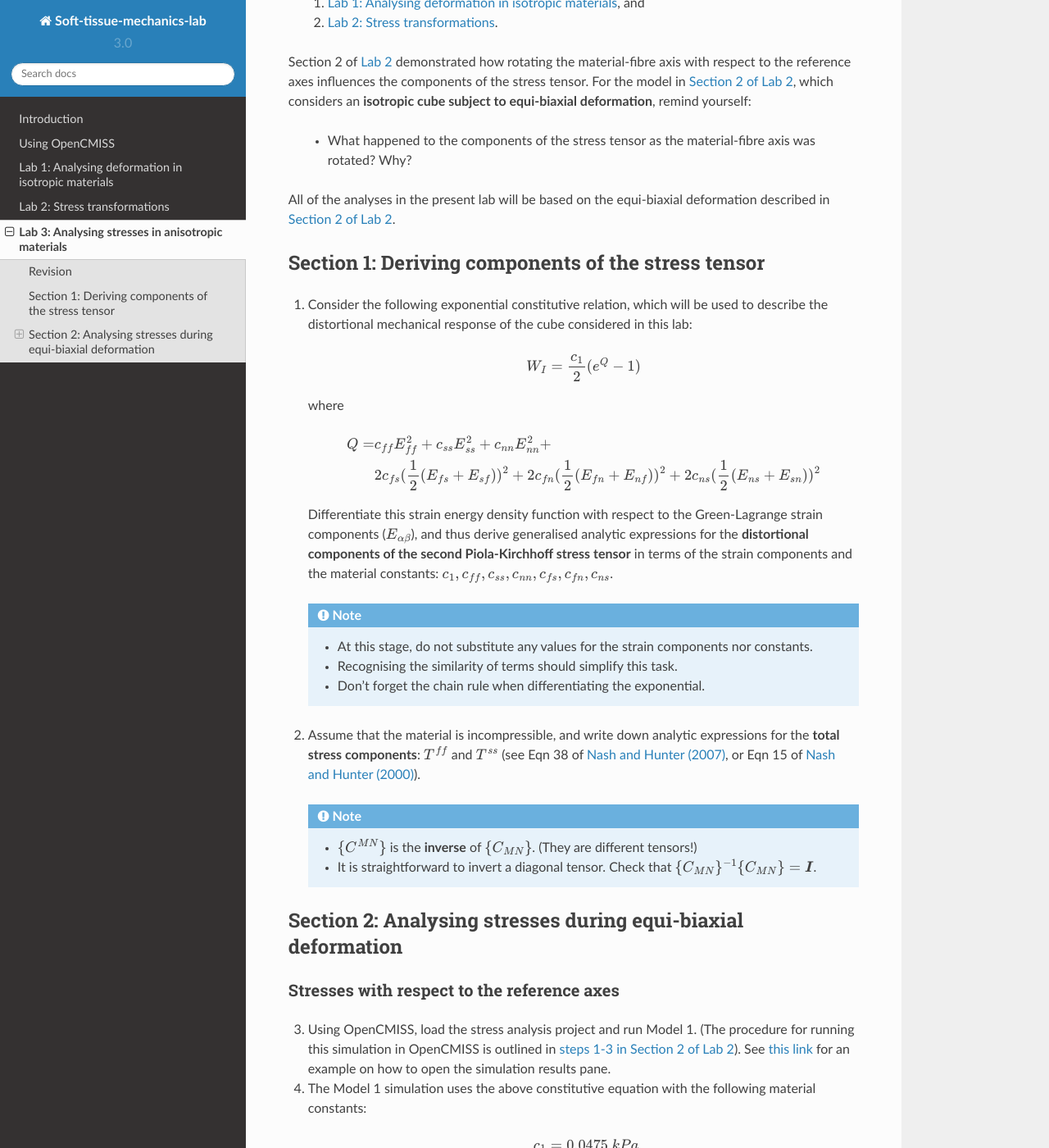
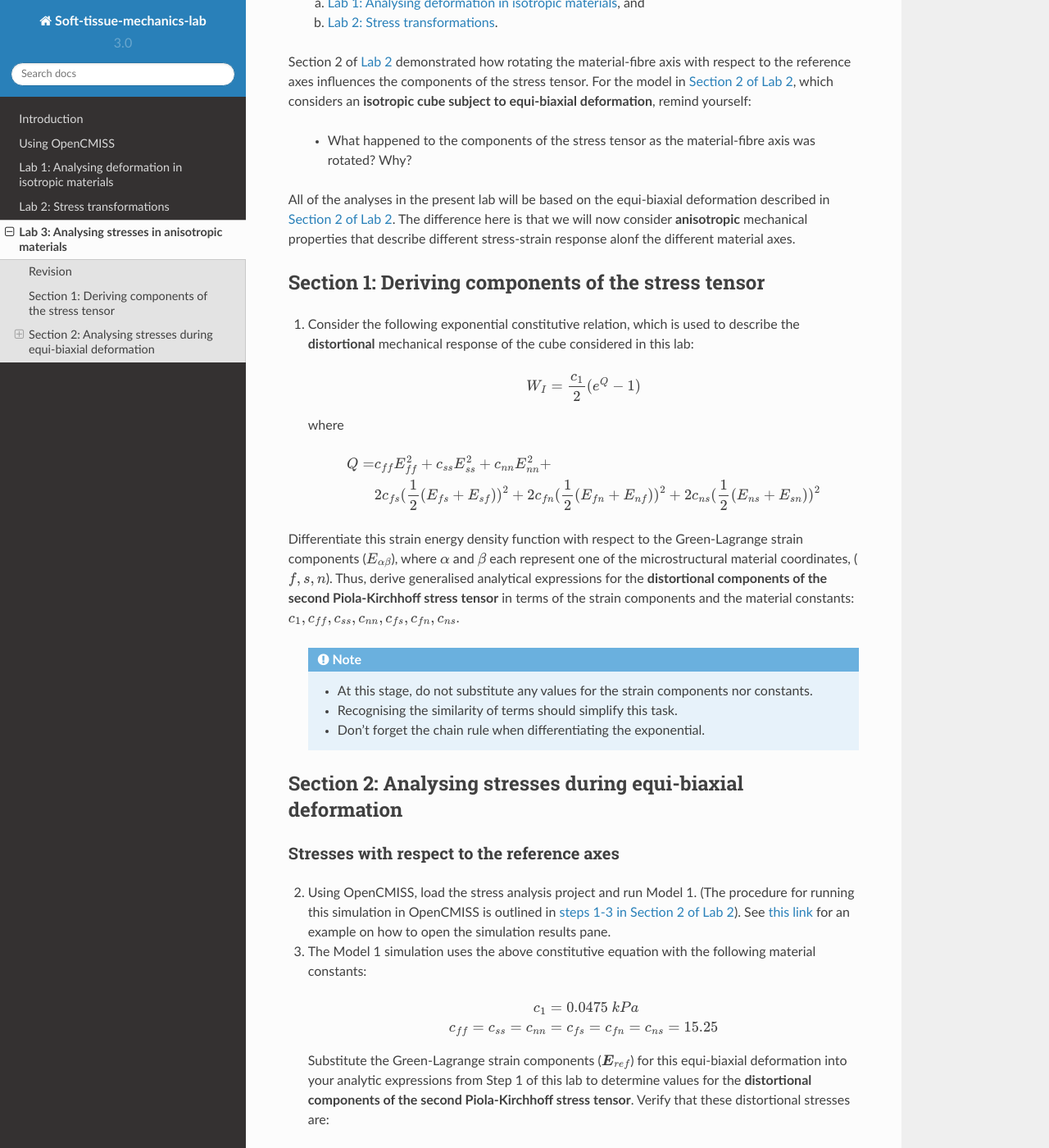
Before and after one commit to mpnash/soft-tissue-mechanics-labs, a Sphinx documentation site: the page built from docs/source/lab3.rst, in a window 1280 px wide and 1400 px high, scrolled down 327 px. Shown: the whole window at 82% size. Built offline with Sphinx 7.4.7 and the Read the Docs theme 2.0.0, drawn with Linux system fonts in a browser that asks for light colours; pages that are not in the unit, such as notebooks, are missing from menus; some of the changed text lies outside the part shown.

Commit message:
Update lab3.rst

```diff
--- a/docs/source/lab3.rst
+++ b/docs/source/lab3.rst
@@ -18,20 +18,20 @@
 Revision
 ========
 Before starting this lab, please be sure to have completed:
-  1. :ref:`Lab 1: Analysing deformation in isotropic materials <lab1>`, and
-  2. :ref:`Lab 2: Stress transformations <lab2>`.
+  a. :ref:`Lab 1: Analysing deformation in isotropic materials <lab1>`, and
+  b. :ref:`Lab 2: Stress transformations <lab2>`.
 
 Section 2 of :ref:`Lab 2<lab2>` demonstrated how rotating the material-fibre axis with respect to the reference axes influences the components of the stress tensor.  For the model in :ref:`Section 2 of Lab 2 <isotropic_biaxial_extension_of_unit_cube>`, which considers an **isotropic cube subject to equi-biaxial deformation**, remind yourself:
 
   - What happened to the components of the stress tensor as the material-fibre axis was rotated? Why?
 
-All of the analyses in the present lab will be based on the equi-biaxial deformation described in :ref:`Section 2 of Lab 2 <isotropic_biaxial_extension_of_unit_cube>`.
+All of the analyses in the present lab will be based on the equi-biaxial deformation described in :ref:`Section 2 of Lab 2 <isotropic_biaxial_extension_of_unit_cube>`. The difference here is that we will now consider **anisotropic** mechanical properties that describe different stress-strain response alonf the different material axes.
 
 ===================================================
 Section 1: Deriving components of the stress tensor
 ===================================================
 
-1. Consider the following exponential constitutive relation, which will be used to describe the distortional mechanical response of the cube considered in this lab:
+1. Consider the following exponential constitutive relation, which is used to describe the **distortional** mechanical response of the cube considered in this lab:
 
   .. math::
 
@@ -48,7 +48,7 @@
           2c_{fn}(\frac{1}{2}(E_{fn}+E_{nf}))^{2} +
           2c_{ns}(\frac{1}{2}(E_{ns}+E_{sn}))^{2}
 
-  Differentiate this strain energy density function with respect to the Green-Lagrange strain components (:math:`E_{\alpha \beta}`), and thus derive generalised analytic expressions for the **distortional components of the second Piola-Kirchhoff stress tensor** in terms of the strain components and the material constants: :math:`c_1, c_{ff}, c_{ss}, c_{nn}, c_{fs}, c_{fn}, c_{ns}`.
+Differentiate this strain energy density function with respect to the Green-Lagrange strain components (:math:`E_{\alpha \beta}`), where :math:`\alpha` and :math:`\beta` each represent one of the microstructural material coordinates, (:math:`f,s,n`). Thus, derive generalised analytical expressions for the **distortional components of the second Piola-Kirchhoff stress tensor** in terms of the strain components and the material constants: :math:`c_1, c_{ff}, c_{ss}, c_{nn}, c_{fs}, c_{fn}, c_{ns}`.
 
   .. Note::
 
@@ -60,17 +60,6 @@
 
 |vspace|
 
-2. Assume that the material is incompressible, and write down analytic expressions for the **total stress components**: :math:`T^{ff}` and :math:`T^{ss}` (see Eqn 38 of `Nash and Hunter (2007) <https://github.com/OpenCMISS-Examples/soft-tissue-mechanics-labs/releases/download/v2.0/chapter-heartmech_nash_hunter_2007_wspc_2up.pdf>`_, or Eqn 15 of `Nash and Hunter (2000) <http://link.springer.com/article/10.1023%2FA%3A1011084330767>`_).
-
-  .. Note::
-
-      - :math:`\{C^{MN}\}` is the **inverse** of :math:`\{C_{MN}\}`. (They are different tensors!)
-
-      - It is straightforward to invert a diagonal tensor. Check that :math:`\{C_{MN}\}^{-1}\{C_{MN}\}=\boldsymbol{I}`.
-
-
-|vspace|
-
 =============================================================
 Section 2: Analysing stresses during equi-biaxial deformation
 =============================================================
@@ -101,10 +90,19 @@
 
       - These **distortional components of the second Piola-Kirchhoff stress tensor** (e.g. :math:`T_{ref}^{ff\_dist}`) do not match the stress values shown in the OpenCMISS results panel because the OpenCMISS results show only the **total stress components** (e.g. :math:`T_{ref}^{ff}`).
 
+|vspace|
+
+4. Assume that the material is incompressible, and write down analytical expressions for the **total stress components**: :math:`T^{ff}` and :math:`T^{ss}` (see Eqn 38 of `Nash and Hunter (2007) <https://github.com/OpenCMISS-Examples/soft-tissue-mechanics-labs/releases/download/v2.0/chapter-heartmech_nash_hunter_2007_wspc_2up.pdf>`_, or Eqn 15 of `Nash and Hunter (2000) <http://link.springer.com/article/10.1023%2FA%3A1011084330767>`_).
 
 |vspace|
 
-5. Calculate the **total stress components**: :math:`T_{ref}^{ff}` and :math:`T_{ref}^{ss}` using the expressions you wrote down in Step 2 above. This requires use of the **hydrostatic pressure**, :math:`p`, which is provided in the simulation results . Check your total stress values against the simulation results.
+5. Calculate the **total stress components**: :math:`T_{ref}^{ff}` and :math:`T_{ref}^{ss}` using the expressions you wrote down in Step 4 above. This requires use of the **hydrostatic pressure**, :math:`p`, which is provided in the simulation results . Check your total stress values against the simulation results.
+
+  .. Note::
+
+      - :math:`\{C^{MN}\}` is the **inverse** of :math:`\{C_{MN}\}`. (They are different tensors)
+
+      - It is straightforward to invert a diagonal tensor. Check that :math:`\{C_{MN}\}^{-1}\{C_{MN}\}=\boldsymbol{I}`.
 
 |vspace|
 
```
Also changed, not shown: other parts of docs/source/lab3.rst (+3 -3 lines).
